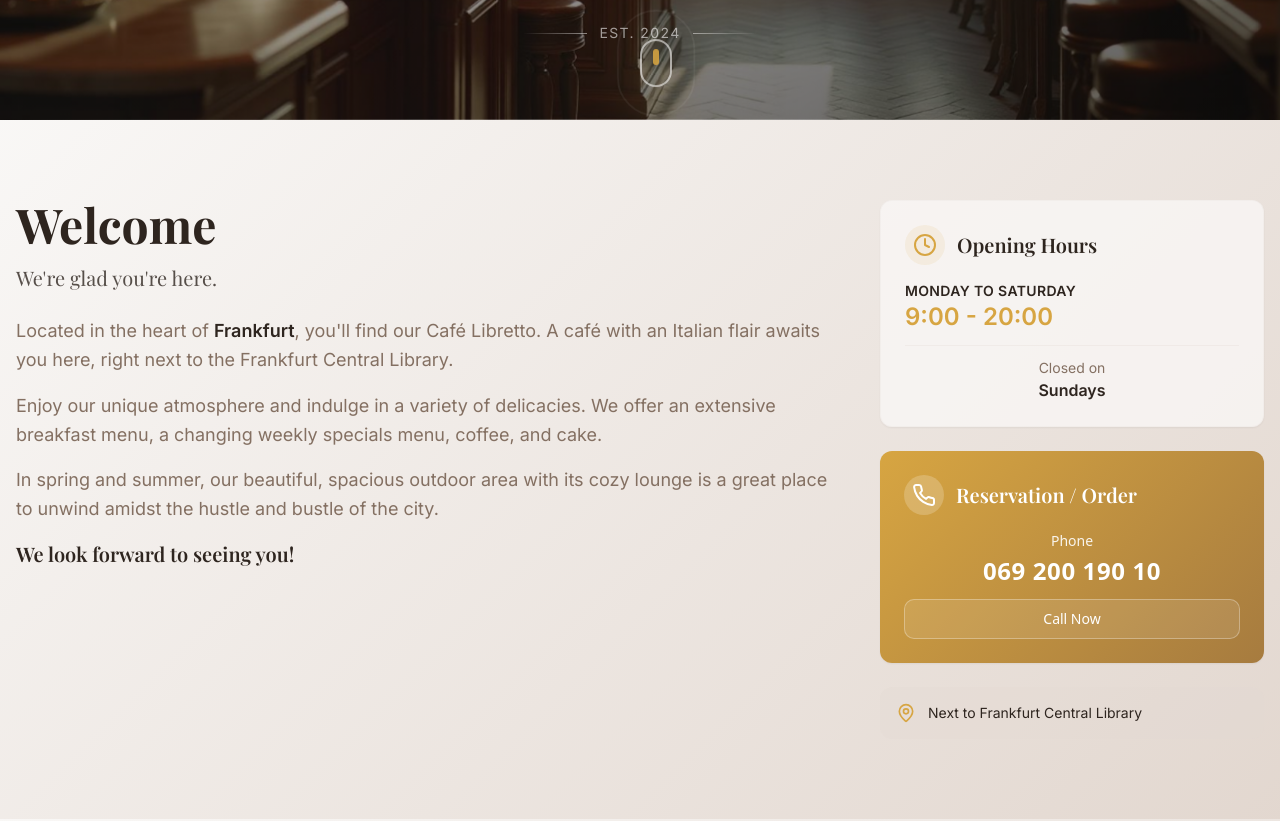
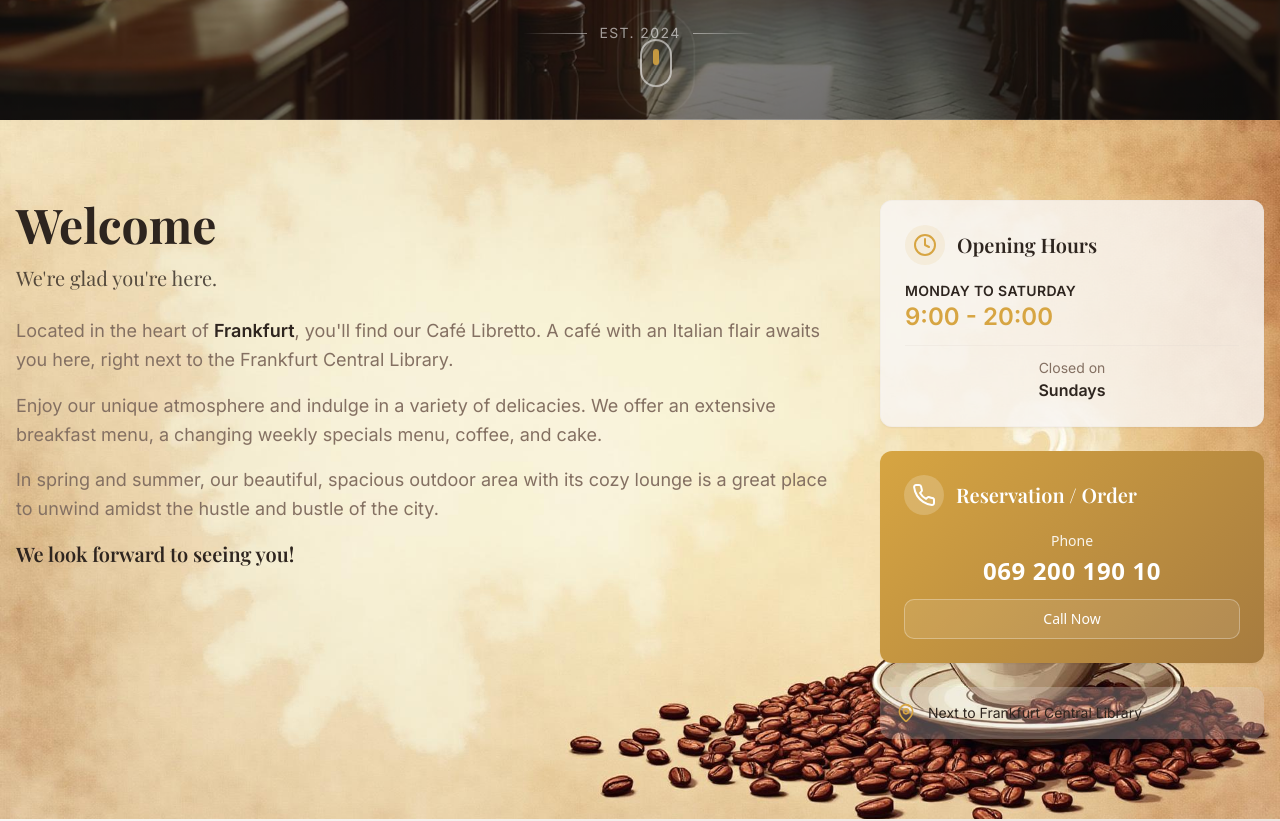
Before and after one commit to bytetechnik/libretto-ristorante-vibes, a React (Vite) app: page / in a window 1280 px wide. Shown: the part 680-1501 px from the top of the page. Built offline with nearby package versions, Linux system fonts and the light colour scheme.

Commit message:
Add background art to welcome section
Adds a background art image to the welcome section of the homepage.

```diff
--- a/src/components/Welcome.tsx
+++ b/src/components/Welcome.tsx
@@ -1,11 +1,23 @@
 import { Card, CardContent } from "@/components/ui/card";
 import { Button } from "@/components/ui/button";
 import { Clock, Phone, MapPin } from "lucide-react";
+import welcomeBgArt from "@/assets/welcome-bg-art.jpg";
 
 const Welcome = () => {
   return (
-    <section className="py-20 px-4 bg-gradient-hero">
-      <div className="max-w-7xl mx-auto">
+    <section
+      className="py-20 px-4 relative overflow-hidden"
+      style={{
+        backgroundImage: `url(${welcomeBgArt})`,
+        backgroundSize: 'cover',
+        backgroundPosition: 'center',
+        backgroundRepeat: 'no-repeat'
+      }}
+    >
+      {/* Background overlay */}
+      <div className="absolute inset-0 bg-gradient-hero/90"></div>
+
+      <div className="max-w-7xl mx-auto relative z-10">
         <div className="grid grid-cols-1 lg:grid-cols-3 gap-12 items-start">
           {/* Welcome Text */}
           <div className="lg:col-span-2 space-y-6">
```
Also changed, not shown: src/assets/welcome-bg-art.jpg (added).
